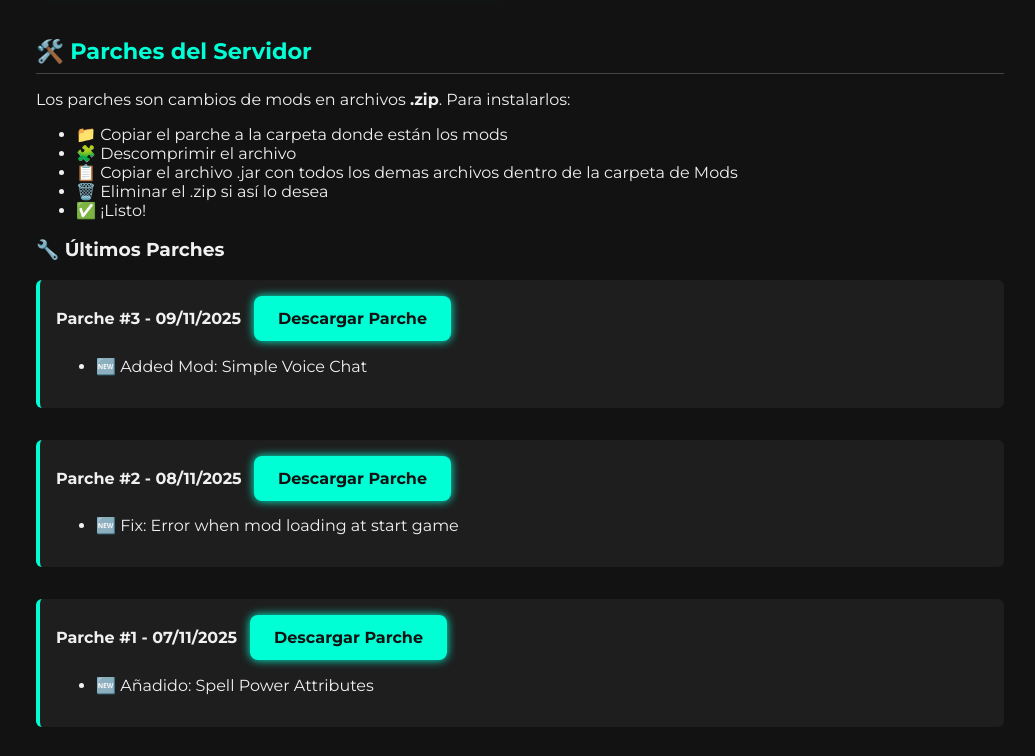
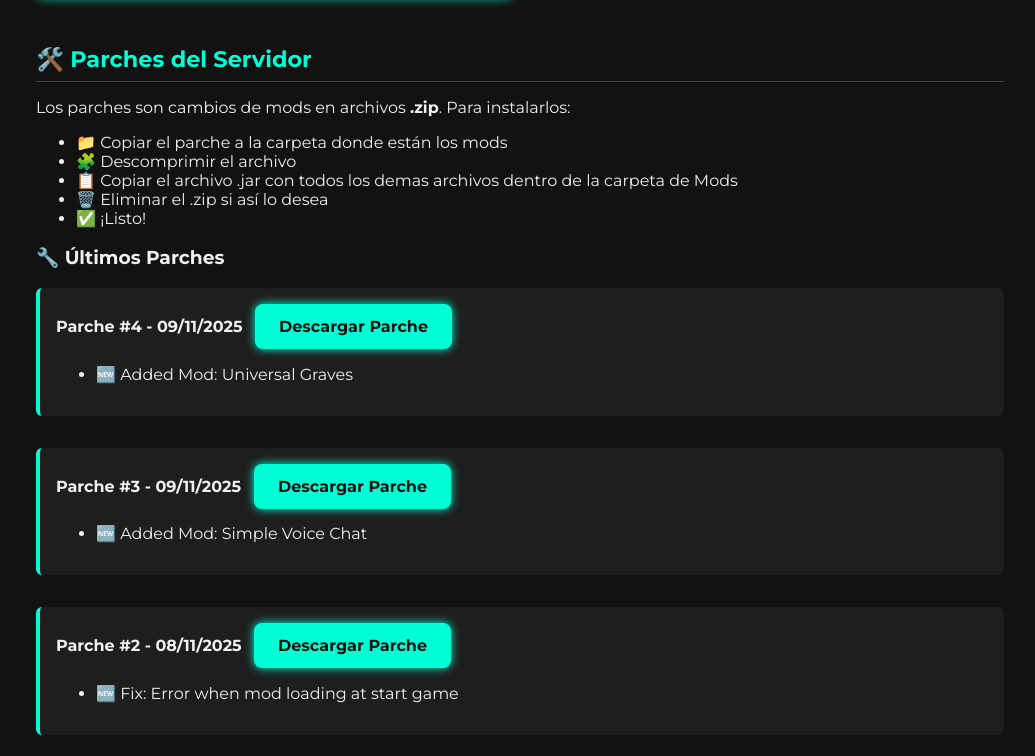
Before and after one commit to helsing22/Portfolio, a plain HTML site: page index.html in a window 1280 px wide. Shown: the part 2087-2843 px from the top of the page, without its empty margins (120-1155 px from the left). Drawn offline with Linux system fonts and the light colour scheme.

Commit message:
Update index.html

```diff
--- a/index.html
+++ b/index.html
@@ -152,7 +152,7 @@
     <section class="section" id="mods" aria-labelledby="mods-title">
       <h2 id="mods-title">🧩 Lista de Mods Total:(56) Contenido: (43)</h2>
       <ul class="mod-list">
-        <li>Architectury API</li><li>Balm (Cliente)</li><li>Beautify</li><li>Carry On</li><li>Cloth Config</li><li>Clumps</li><li>Cupboard</li><li>Dungeons and Taverns</li><li>Fabric API</li><li>Fabric Language Kotlin</li><li>Falling Trees</li><li>Forge Config</li><li>Framework</li><li>FTB Chunks</li><li>FTB Library</li><li>FTB Teams</li><li>Goblin Traders</li><li>Journey Map (Cliente)</li><li>Journey Map Integración</li><li>JEI (Cliente)</li><li>Macaw Bridges</li><li>Macaw Doors</li><li>Macaw Fences y Walls</li><li>Macaw Furniture</li><li>Macaw Lights and...</li><li>Macaw Path and...</li><li>MCA Reborn</li><li>Medieval Origins</li><li>Mod Menu (Cliente)</li><li>Only Hammers and Excavators</li><li>Origins</li><li>OwO</li><li>Pehkui</li><li>PlayerAnimator</li><li>Traveler's Backpack</li><li>Spell Engine</li><li>Spell Power Attributes</li><li>Structure Essentials</li><li>Trinkets</li><li>Wraith Waystones</li><li>Yet AnotherConfigLib</li><li>Simple Voice Chat</li><li>Zoomify (Cliente)</li>
+        <li>Architectury API</li><li>Universal Graves</li><li>Balm (Cliente)</li><li>Beautify</li><li>Carry On</li><li>Cloth Config</li><li>Clumps</li><li>Cupboard</li><li>Dungeons and Taverns</li><li>Fabric API</li><li>Fabric Language Kotlin</li><li>Falling Trees</li><li>Forge Config</li><li>Framework</li><li>FTB Chunks</li><li>FTB Library</li><li>FTB Teams</li><li>Goblin Traders</li><li>Journey Map (Cliente)</li><li>Journey Map Integración</li><li>JEI (Cliente)</li><li>Macaw Bridges</li><li>Macaw Doors</li><li>Macaw Fences y Walls</li><li>Macaw Furniture</li><li>Macaw Lights and...</li><li>Macaw Path and...</li><li>MCA Reborn</li><li>Medieval Origins</li><li>Mod Menu (Cliente)</li><li>Only Hammers and Excavators</li><li>Origins</li><li>OwO</li><li>Pehkui</li><li>PlayerAnimator</li><li>Traveler's Backpack</li><li>Spell Engine</li><li>Spell Power Attributes</li><li>Structure Essentials</li><li>Trinkets</li><li>Wraith Waystones</li><li>Yet AnotherConfigLib</li><li>Simple Voice Chat</li><li>Zoomify (Cliente)</li>
       </ul>
     </section>
 
@@ -190,6 +190,16 @@
       <div class="patch-log">
         <!-- Ejemplo de entrada de parche -->
          <article class="patch-entry" aria-label="Parche #1">
+          <div class="patch-header">
+            <span class="patch-title">Parche #4 - 09/11/2025</span>
+            <a class="download-button" href="https://mega.nz/file/L6JljJqA#g2O6yi9L1ewkOAG6vxOJAazGDYD_bJkvd3vcGPvx_7U" target="_blank" rel="noopener">Descargar Parche</a>
+          </div>
+          <ul>
+            <li>🆕 Added Mod: Universal Graves</li>
+          </ul>
+		  </article>
+
+		  <article class="patch-entry" aria-label="Parche #1">
           <div class="patch-header">
             <span class="patch-title">Parche #3 - 09/11/2025</span>
             <a class="download-button" href="https://mega.nz/file/76QVmaJa#7KLR1kfEHL_0sVcu1pdyY9Xqp6b2FJ1LUygAE6tj4Uc" target="_blank" rel="noopener">Descargar Parche</a>
```
